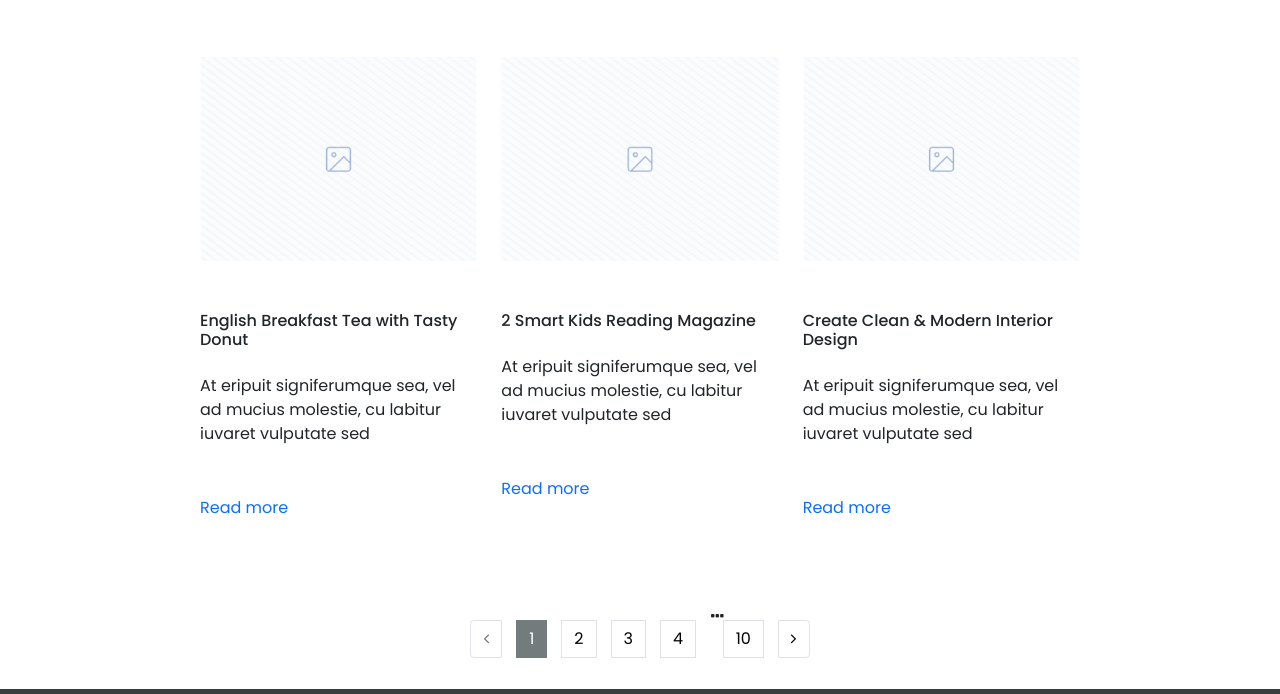
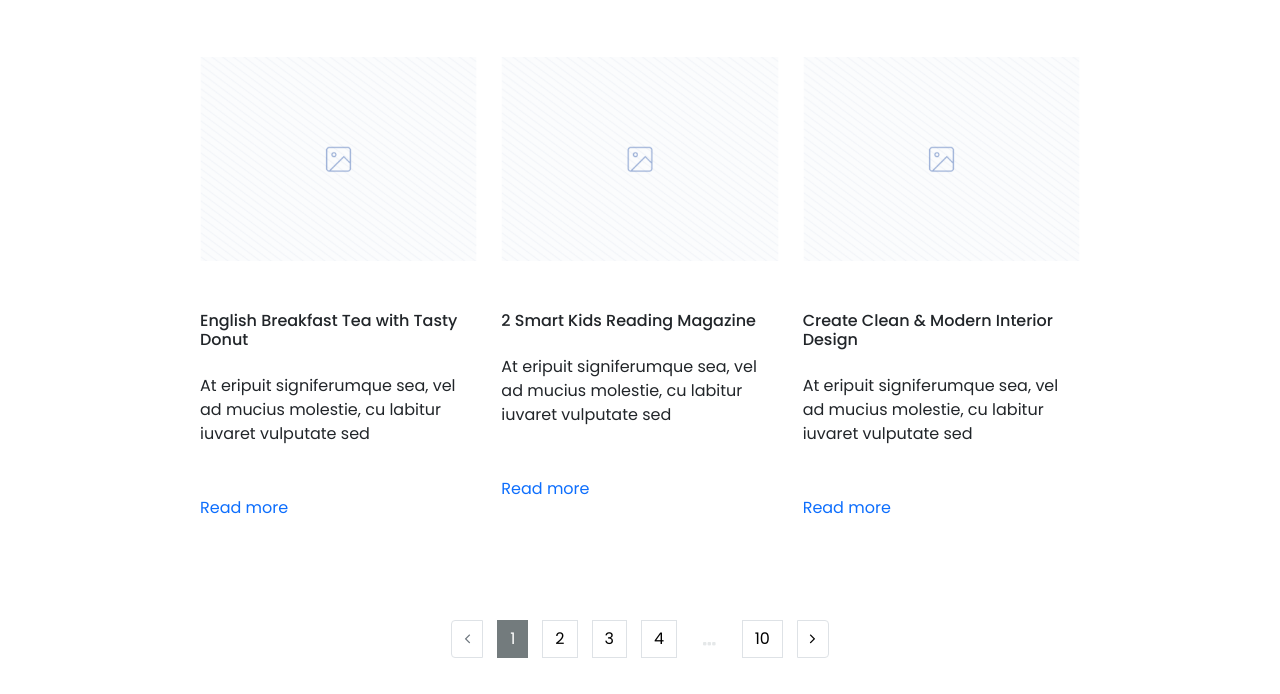
Before and after one commit to kuralaytb/Astana-hub, a plain HTML site: page index.html in a window 1280 px wide. Shown: the part 1904-2598 px from the top of the page. Drawn offline with Linux system fonts and the light colour scheme.

Commit message:
fix: pagination

```diff
--- a/css/style.css
+++ b/css/style.css
@@ -102,6 +102,16 @@ ul.pagination li a:hover{
     background: #737b7d;
     color:white;
 }
+ul.pagination li.page-item a.page-link.ellipsis {
+    border:none;
+}
+ul.pagination li.page-item a.page-link.ellipsis i{
+    color:#e5e8e9;
+    padding-top:10px;
+}
+ul.pagination{
+    margin-bottom: 100pxgi;
+}
 footer{
     background-color: #373f41;
 }
--- a/index.html
+++ b/index.html
@@ -121,7 +121,7 @@
                   <li class="page-item"><a class="page-link" href="#">2</a></li>
                   <li class="page-item"><a class="page-link" href="#">3</a></li>
                   <li class="page-item"><a class="page-link" href="#">4</a></li>
-                  <li class="page-item ellipsis"><i class="fa fa-ellipsis-h" aria-hidden="true"></i></li>
+                  <li class="page-item"><a class="page-link ellipsis" href="#"><i class="fa fa-ellipsis-h" aria-hidden="true"></i></li></a></li>
                   <li class="page-item "><a class="page-link" href="#">10</a></li>
                   <li class="page-item">
                     <a class="page-link" href="#"><i class="fa fa-angle-right" aria-hidden="true"></i></a>
```
